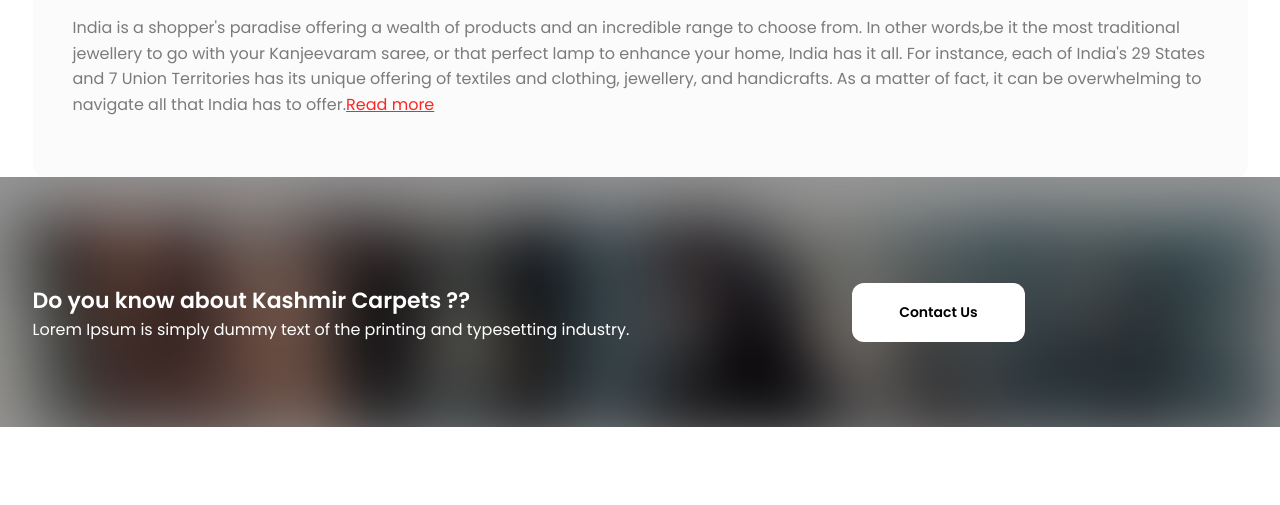
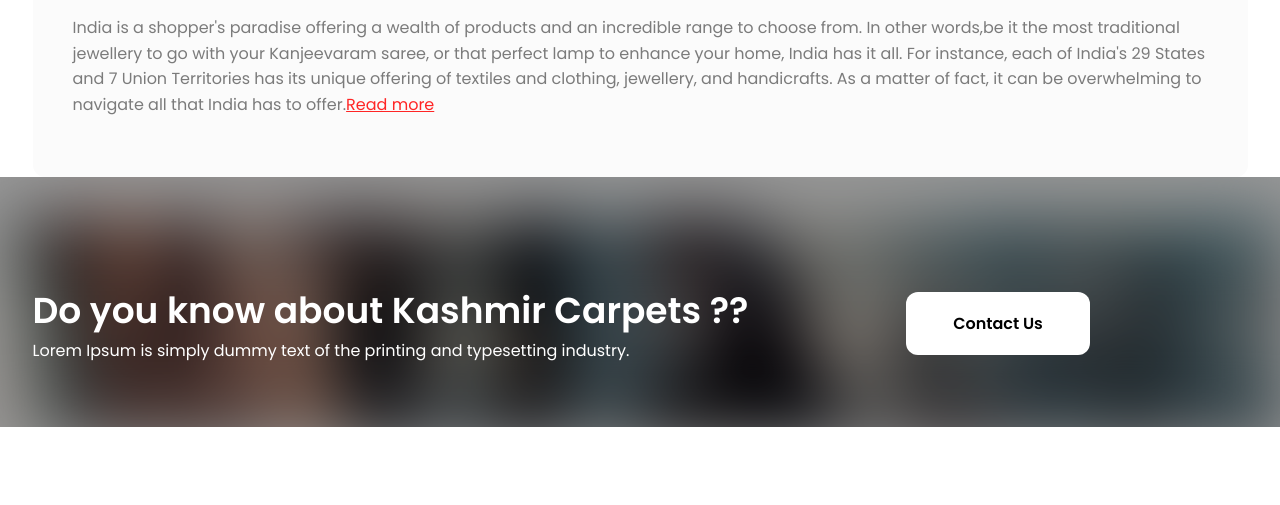
Before and after one commit to sheri0441/shopKhoj, a plain HTML site: page index.html in a window 1280 px wide. Shown: the part 11200-11705 px from the top of the page. Drawn offline with Linux system fonts and the light colour scheme.

Commit message:
updating the home page

```diff
--- a/style.css
+++ b/style.css
@@ -162,7 +162,7 @@ img{
 
 .navBar{
     position: fixed;
-    top: 0rem;
+    top: 0px;
     left: 50%;
     width: 100%;
     z-index: 99;
@@ -518,6 +518,7 @@ nav>a:hover{
     padding-left: 36px;
     padding-top: 20px;
     padding-bottom: 20px;
+    height: 56px;
     width: 100%;
     background-color: transparent;
 }
@@ -1767,6 +1768,7 @@ h1>span{
 
 .doYouKnow-text{
     color: var(--clr-white);
+    font-size: 12px;
 }
 
 .doYouKnow-btn{
@@ -1780,6 +1782,7 @@ h1>span{
     font-weight: var(--font-sb);
     margin-top: 22px;
     width: fit-content;
+    font-size: 14px;
 }
 
 .doYouKnow-btn:hover{
@@ -1789,10 +1792,19 @@ h1>span{
 
 
 @media (min-width:76.25em) {
+    .doYouKnow-title{
+        font-size: 36px ;
+    }
+    .doYouKnow-text{
+        font-size: 16px;
+    }
+
     .doYouKnow-btn{
         margin-inline: auto;
         margin-top: 0;
-    }
+        font-size: 16px;
+    }
+
 }
 
 /* footer  */
```
